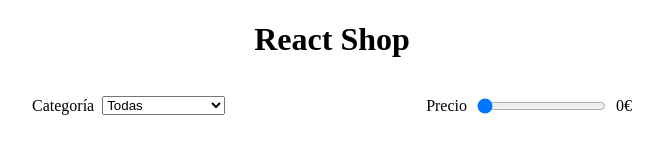
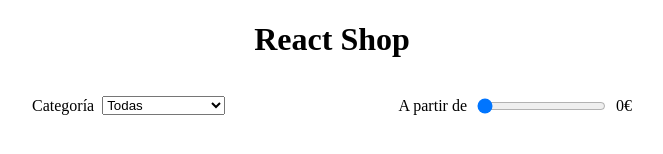
Before and after one commit to juananton/shopping-cart, a React (Vite) app: page / in a window 1280 px wide. Shown: the top 154 px of the page, without its empty margins (308-971 px from the left). Built offline with nearby package versions, Linux system fonts and the light colour scheme.

Commit message:
Create filters ids with useId

```diff
--- a/src/components/Filters.jsx
+++ b/src/components/Filters.jsx
@@ -1,12 +1,16 @@
+import { useId } from 'react';
 import { CATEGORIES } from '../constants/categories';
 
 function Filters({ setCategory, category, minPrice, setMinPrice }) {
+  const categoryFilterId = useId();
+  const minPriceFilterId = useId();
+
   return (
     <section className='filters'>
       <div>
-        <label htmlFor='category'>Categoría</label>
+        <label htmlFor={categoryFilterId}>Categoría</label>
         <select
-          id='category'
+          id={categoryFilterId}
           value={category}
           onChange={e => setCategory(e.target.value)}
         >
@@ -19,10 +23,10 @@ function Filters({ setCategory, category, minPrice, setMinPrice }) {
         </select>
       </div>
       <div>
-        <label htmlFor='price'>Precio</label>
+        <label htmlFor={minPriceFilterId}>A partir de</label>
         <input
           type='range'
-          id='price'
+          id={minPriceFilterId}
           min='0'
           max='1000'
           value={minPrice}
```
